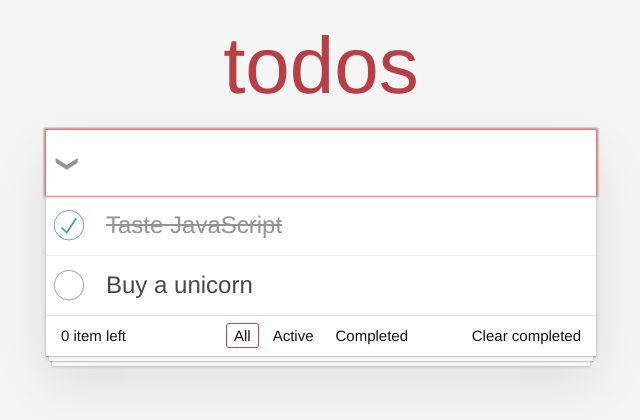
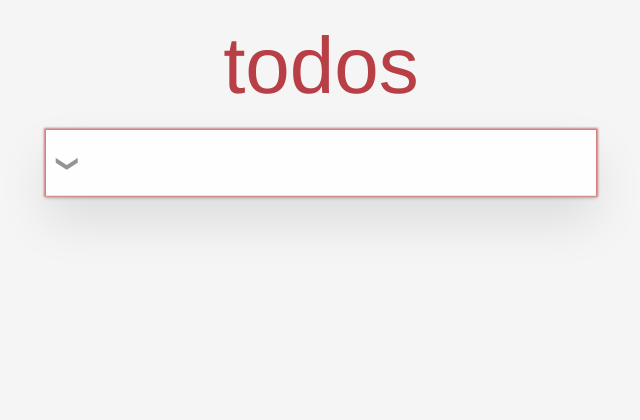
Before and after one commit to DWWM-Projects/to-do-list, a Vue app: page / in a window 1280 px wide. Shown: the top 420 px of the page, without its empty margins (319-959 px from the left). Built offline with nearby package versions, Linux system fonts and the light colour scheme.

Commit message:
Matérialisation d'une todo

```diff
--- a/src/App.vue
+++ b/src/App.vue
@@ -14,18 +14,18 @@
       <ul class="todo-list">
         <!-- These are here just to show the structure of the list items -->
         <!-- List items should get the class `editing` when editing and `completed` when marked as completed -->
-        <li class="completed">
+        <!-- <li class="completed">
           <div class="view">
             <input class="toggle" type="checkbox" checked>
-            <label>Taste JavaScript</label>
+            <label>{{ tmp }}</label>
             <button class="destroy"></button>
           </div>
           <input class="edit" value="Create a TodoMVC template">
-        </li>
-        <li>
+        </li> -->
+        <li v-for="(todo, index) of todos" :key="index">
           <div class="view">
             <input class="toggle" type="checkbox">
-            <label>Buy a unicorn</label>
+            <label>{{ todo.name }}</label>
             <button class="destroy"></button>
           </div>
           <input class="edit" value="Rule the web">
@@ -35,9 +35,9 @@
 
 
     <!-- This footer should be hidden by default and shown when there are todos -->
-    <footer class="footer">
+    <footer class="footer" v-if="todos.length > 0">
       <!-- This should be `0 items left` by default -->
-      <span class="todo-count"><strong>0</strong> item left</span>
+      <span class="todo-count"><strong>{{ todos.length }}</strong> item left</span>
       <!-- Remove this if you don't implement routing -->
       <ul class="filters">
         <li>
@@ -51,7 +51,7 @@
         </li>
       </ul>
       <!-- Hidden if no completed items are left ↓ -->
-      <button class="clear-completed">Clear completed</button>
+      <button class="clear-completed" @click="todos.length = 0">Clear completed</button>
     </footer>
   </section>
 </template>
@@ -64,8 +64,8 @@ export default {
     return {
       tmp: " ",
       todos: [
-        { name: "Faire une Todo", state: false},
-        { name: "Reussir l'exercice", state: false},
+        // { name: "Faire une Todo", state: false},
+        // { name: "Reussir l'exercice", state: false},
       ],
 
     }
@@ -76,6 +76,8 @@ export default {
   methods: {
     toFill() {
       console.log(this.tmp);
+      console.log(this.todos)
+      this.todos.push({ name: this.tmp, state: true});
     },
   }
 
@@ -128,7 +130,7 @@ body {
     margin: 130px 0 40px 0;
     position: relative;
     box-shadow: 0 2px 4px 0 rgba(0, 0, 0, 0.2),
-                0 25px 50px 0 rgba(0, 0, 0, 0.1);
+    0 25px 50px 0 rgba(0, 0, 0, 0.1);
 }
 
 .todoapp input::-webkit-input-placeholder {
```
